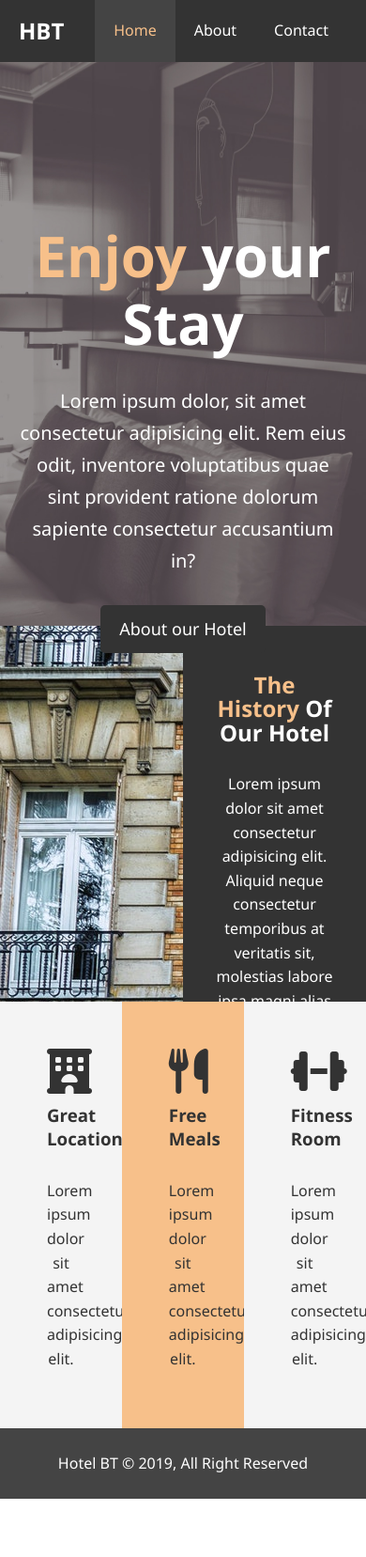
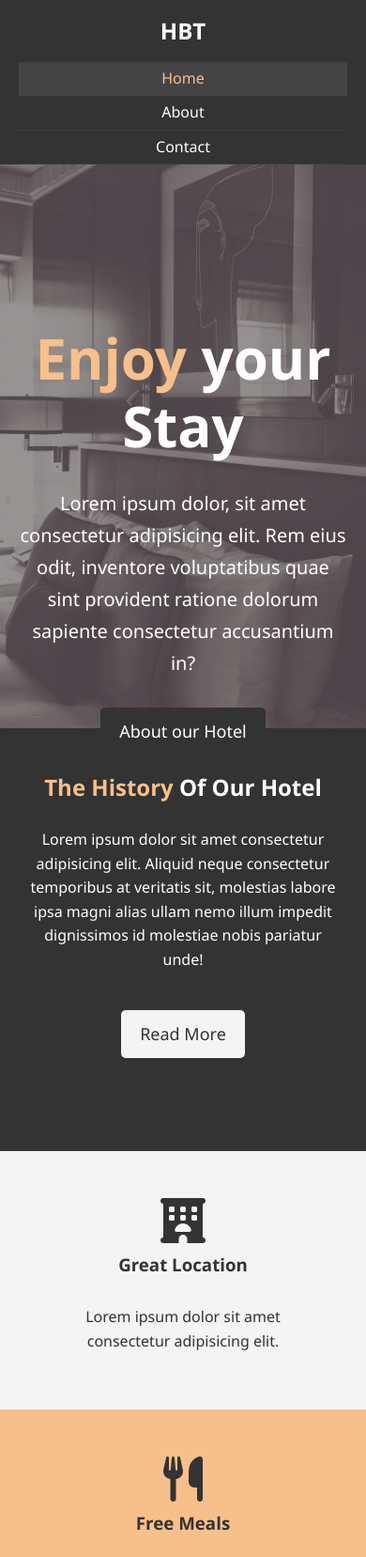
Before and after one commit to joaocasimiro2/Hotel_Page, a plain HTML site: page index.html in a window 390 px wide. Shown: the top 1657 px of the page at 94% size. Before the commit the page ends 1595 px from the top, so only its background shows below. Drawn offline with Linux system fonts and the light colour scheme.

Commit message:
responsive design index and about page

```diff
--- a/about.html
+++ b/about.html
@@ -7,6 +7,7 @@
     <meta name="description" content="Welcome to the most extraordinary hotel in Portugal">
     <meta name="keywords" content="hotel, Portugal">
     <link rel="stylesheet" href="style.css">
+    <link rel="stylesheet" media="screen and (max-width:768px)" href="mobile.css">
     <title>Hotel BT | About</title>
 </head>
 <body>
--- a/index.html
+++ b/index.html
@@ -8,6 +8,7 @@
     <meta name="keywords" content="hotel, Portugal">
     <link rel="stylesheet" href="https://kit.fontawesome.com/e73d58ad2c.css" crossorigin="anonymous">
     <link rel="stylesheet" href="style.css">
+    <link rel="stylesheet" media="screen and (max-width:768px)" href="mobile.css">
     <title>Hotel BT | Welcome</title>
 </head>
 <body>
@@ -22,7 +23,6 @@
                 </ul>
             </div>
         </nav>
-<!-------------------------------------------------------------------------------------------------------------------------->
 
         <div class="showcase">
             <div class="container">
--- /dev/null
+++ b/mobile.css
@@ -0,0 +1,44 @@
+.nav-container .logo{
+    float: none;
+    text-align: center;
+}
+
+.nav-container ul, .nav-container ul li{
+    float: none;
+    text-align: center;
+}
+
+.nav-container ul li a{
+    padding: 5px;
+    border-bottom:#444 dotted 1px ;
+}
+
+/*Home info*/
+#home-info .info-img{
+    display: none;
+}
+
+#home-info .info-content{
+    float: none;
+    width: 100%;
+}
+
+.box{
+    float: none;
+    width: 100%;
+}
+
+/*About info*/
+
+#about-info .info-right, #about-info .info-left{
+    float: none;
+    width: 100%;
+}
+
+#about-info #l-heading{
+    text-align: center;
+}
+
+#about-info .info-right{
+    margin-top: 20px;
+}
--- a/style.css
+++ b/style.css
@@ -88,6 +88,7 @@ p{
 
 .l-heading{
     font-size: 40px;
+    line-height: 1.2;
 }
 
 /*Padding*/
@@ -114,7 +115,7 @@ p{
     color: white;
 }
 
-.nav-container h1{
+.nav-container .logo{
     float: left;
     padding-top: 20px;
 }
@@ -167,7 +168,7 @@ p{
 /*Home info */
 
 #home-info{
-    height: 400px;
+    height: 450px;
 }
 
 #home-info .info-img{
```
Also changed, not shown: contact.html (+1 -0 lines).
